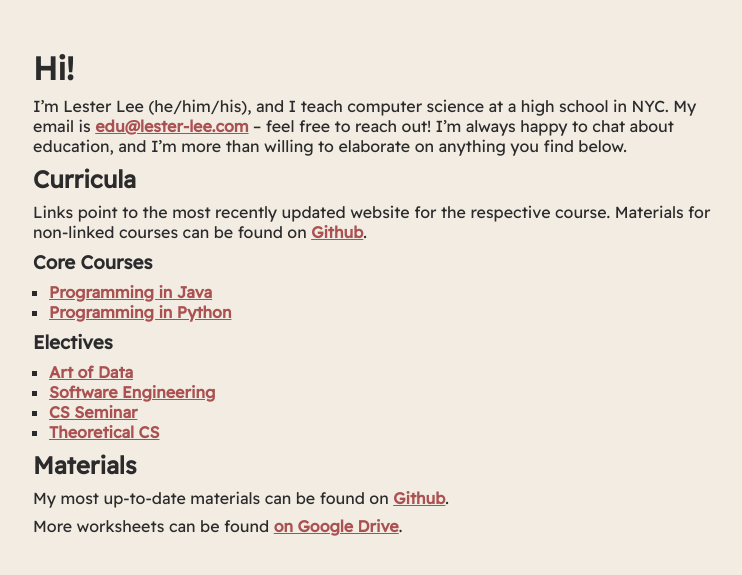
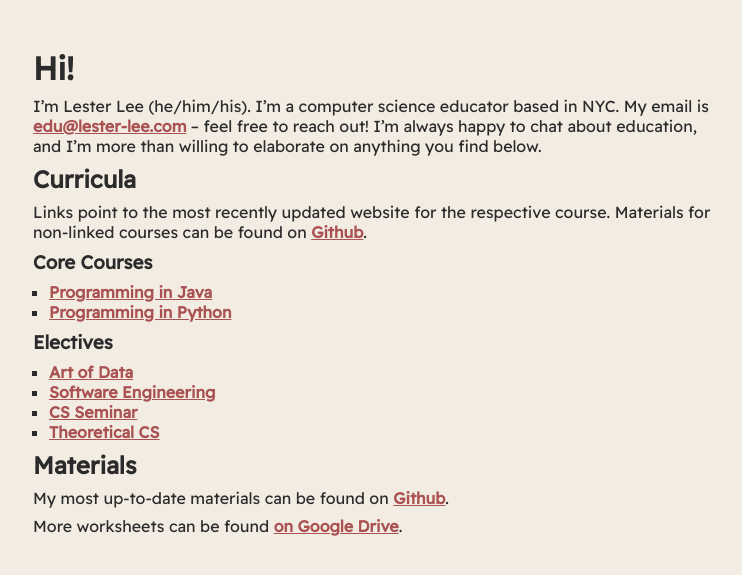
Before and after one commit to lester-lee/edu, a Jekyll site: the page built from index.md, in a window 1280 px wide. Shown: the top 575 px of the page, without its empty margins (267-1009 px from the left). Built offline with Jekyll 4.4.1, drawn with Linux system fonts in a browser that asks for light colours.

Commit message:
Make small update to index

```diff
--- a/index.md
+++ b/index.md
@@ -2,23 +2,29 @@
 layout: default
 title: Lester Lee — Education
 ---
+
 # Hi!
-I'm Lester Lee (he/him/his), and I teach computer science at a high school in NYC. My email is [edu@lester-lee.com](mailto:edu@lester-lee.com) -- feel free to reach out! I'm always happy to chat about education, and I'm more than willing to elaborate on anything you find below.
+
+I'm Lester Lee (he/him/his). I'm a computer science educator based in NYC. My email is [edu@lester-lee.com](mailto:edu@lester-lee.com) -- feel free to reach out! I'm always happy to chat about education, and I'm more than willing to elaborate on anything you find below.
 
 ## Curricula
+
 Links point to the most recently updated website for the respective course. Materials for non-linked courses can be found on [Github](https://github.com/lee-edu/materials).
 
 ### Core Courses
-  - [Programming in Java]({{site.baseurl}}/pages/intro/)
-  - [Programming in Python]({{site.baseurl}}/pages/intro/)
+
+- [Programming in Java]({{site.baseurl}}/pages/intro/)
+- [Programming in Python]({{site.baseurl}}/pages/intro/)
 
 ### Electives
-  - [Art of Data](https://edu.lester-lee.com/artofdata/)
-  - [Software Engineering](https://edu.lester-lee.com/software-engineering/)
-  - [CS Seminar]({{site.baseurl}}/pages/seminar/)
-  - [Theoretical CS](https://edu.lester-lee.com/theoreticalcs/)
+
+- [Art of Data](https://edu.lester-lee.com/artofdata/)
+- [Software Engineering](https://edu.lester-lee.com/software-engineering/)
+- [CS Seminar]({{site.baseurl}}/pages/seminar/)
+- [Theoretical CS](https://edu.lester-lee.com/theoreticalcs/)
 
 ## Materials
+
 My most up-to-date materials can be found on [Github](https://github.com/lee-edu/materials).
 
 More worksheets can be found [on Google Drive](https://drive.google.com/drive/folders/1QAb6xTlR76DUH-0-w7JpNRaI-j9C3kqE?usp=sharing).
```
